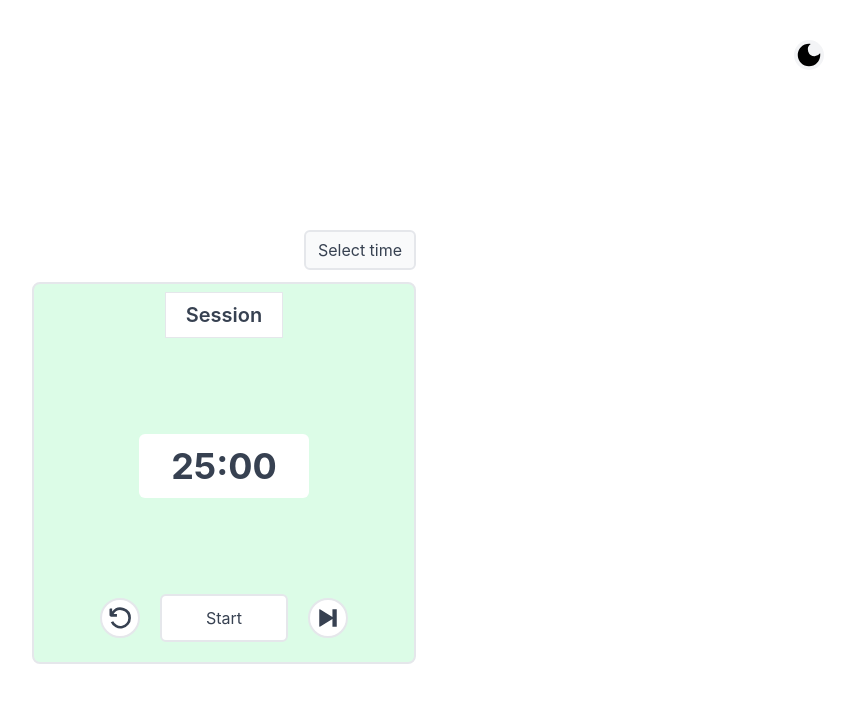
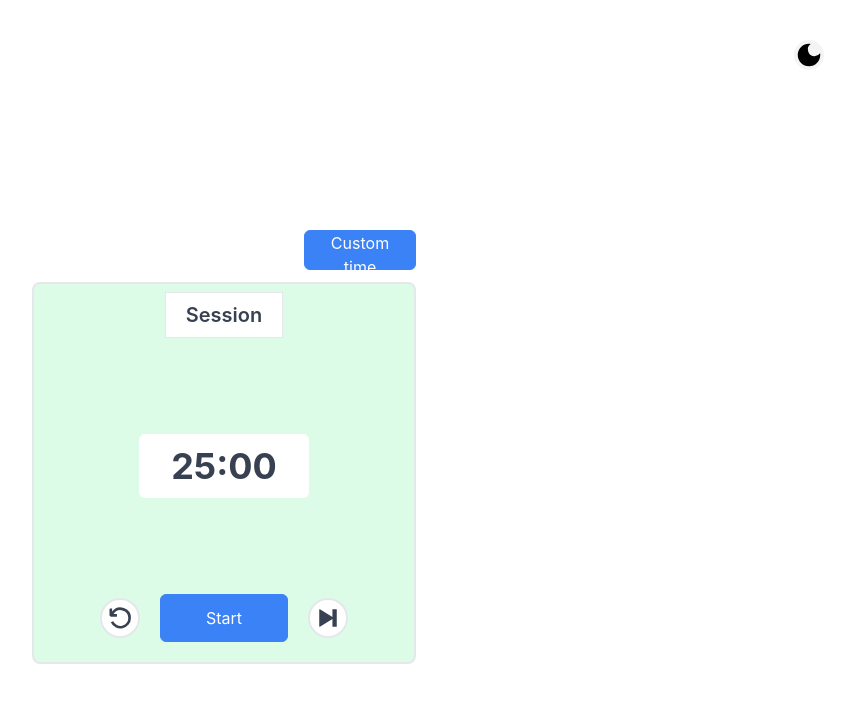
Before and after one commit to VipinTiwari-96/Pomodoro, a React (Create React App) app: page / in a window 1280 px wide. Shown: the top 702 px of the page, without its empty margins (416-1268 px from the left). Built offline with nearby package versions, Linux system fonts and the light colour scheme.

Commit message:
reusable Button componoent

```diff
--- a/src/components/ActionContainer.tsx
+++ b/src/components/ActionContainer.tsx
@@ -1,7 +1,10 @@
 import React, { FC } from "react";
 import { IoIosSkipForward } from "react-icons/io";
 import { VscDebugRestart } from "react-icons/vsc";
+// helper
 import { CurrentStateType } from "./helper";
+// shared
+import Button from "../shared/Button";
 
 interface ActionContainerProps {
   toggleStart: boolean;
@@ -31,12 +34,11 @@ const ActionContainer: FC<ActionContainerProps> = ({
         onClick={handleRestart}
         className={`border-2  border-gray-200 cursor-pointer rounded-full w-10 h-10 p-1 ${themeStyle}`}
       />
-      <button
-        className={`border-2  border-gray-200 w-32 h-12 px-5 rounded-md ${themeStyle}`}
-        onClick={() => setToggleStart(!toggleStart)}
-      >
-        {toggleStart ? "Pause" : "Start"}
-      </button>
+      <Button
+        name={toggleStart ? "Pause" : "Start"}
+        handleClick={() => setToggleStart(!toggleStart)}
+        className=" w-32 h-12"
+      />
       <IoIosSkipForward
         onClick={handleSkip}
         className={`border-2  border-gray-200 cursor-pointer rounded-full w-10 h-10 p-1 ${themeStyle}`}
--- a/src/components/FormModal.tsx
+++ b/src/components/FormModal.tsx
@@ -3,6 +3,8 @@ import React, { FC } from "react";
 import { MdClose } from "react-icons/md";
 // helper
 import { FormikValues, getValueFromLs, State } from "./helper";
+// shared
+import Button from "../shared/Button";
 
 interface FormModalProps {
   handleClose: () => void;
@@ -69,19 +71,9 @@ const FormModal: FC<FormModalProps> = ({ handleClose, handleSubmit }) => {
           </div>
         </div>
         <div className="flex justify-between mt-2">
-          <button
-            onClick={handleClose}
-            className="border border-gray-500 w-28 h-10 px-2 rounded-md self-end bg-gray-500 text-white "
-          >
-            Cancel
-          </button>
-          <button
-            onClick={() => formik.handleSubmit()}
-            name="submit"
-            className="border border-blue-500 w-28 h-10 px-2 rounded-md self-end bg-blue-500 text-white "
-          >
-            Submit
-          </button>
+          <Button name="Cancel" handleClick={handleClose} isPrimary={false} />
+
+          <Button name="Submit" handleClick={() => formik.handleSubmit()} />
         </div>
       </div>
     </div>
--- a/src/components/TimerContainer.tsx
+++ b/src/components/TimerContainer.tsx
@@ -15,6 +15,8 @@ import {
 import ActionContainer from "./ActionContainer";
 import FormModal from "./FormModal";
 import { ThemeContext } from "../App";
+// shared
+import Button from "../shared/Button";
 
 const TimerContainer: FC = () => {
   const [currentStateValue, setCurrentStateValue] = useState<State>(
@@ -131,12 +133,11 @@ const TimerContainer: FC = () => {
   };
   return (
     <div className=" w-fit mx-auto flex flex-col items-center gap-3">
-      <button
-        onClick={() => setOpenForm(true)}
-        className="border-2 border-gray-200 w-28 h-10 px-2 rounded-md self-end bg-gray-50 text-gray-700"
-      >
-        Select time
-      </button>
+      <Button
+        name="Custom time"
+        handleClick={() => setOpenForm(true)}
+        className="self-end"
+      />
       {openForm && (
         <FormModal
           handleClose={() => setOpenForm(false)}
--- /dev/null
+++ b/src/shared/Button.tsx
@@ -0,0 +1,38 @@
+import React, { FC, useContext, useMemo } from "react";
+import { ThemeContext } from "../App";
+
+interface ButtonProps {
+  name: string;
+  handleClick: () => void;
+  isPrimary?: boolean;
+  className?: string;
+}
+
+const Button: FC<ButtonProps> = ({
+  name,
+  handleClick,
+  isPrimary = true,
+  className,
+}) => {
+  const context = useContext(ThemeContext);
+
+  const themeStyle = useMemo<string>(() => {
+    if (context?.isDarkMode) {
+      return "bg-white text-blue-500 hover:bg-blue-50";
+    }
+    return isPrimary
+      ? "bg-blue-500 border-blue-500"
+      : "bg-gray-500 border-gray-500";
+  }, [context?.isDarkMode, isPrimary]);
+
+  return (
+    <button
+      onClick={handleClick}
+      className={`border w-28 h-10 px-2 rounded-md text-white   ${themeStyle} ${className}`}
+    >
+      {name}
+    </button>
+  );
+};
+
+export default Button;
```
